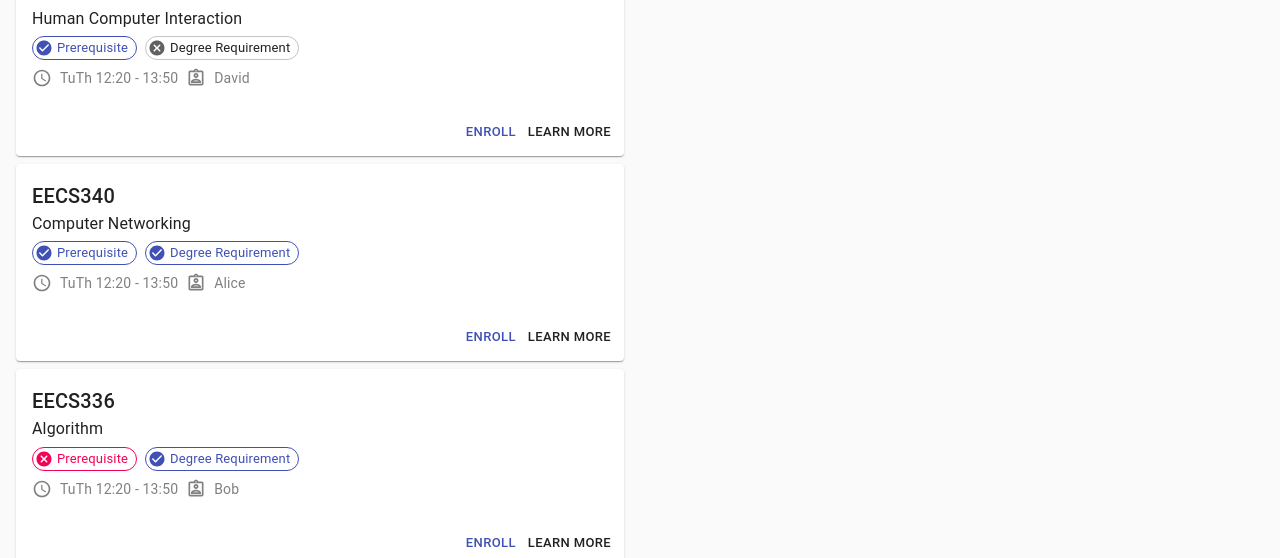
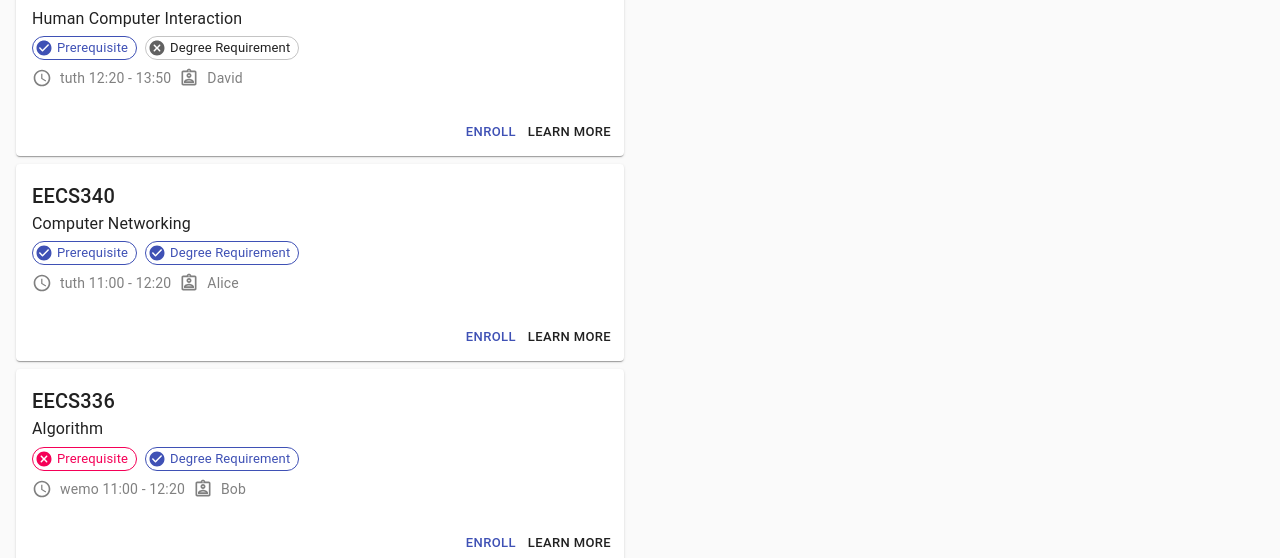
Before and after one commit to EECS-330-Schedule/Better-Than-Caesar, a React (Create React App) app: page / in a window 1280 px wide. Shown: the part 214-772 px from the top of the page. Built offline with nearby package versions, Linux system fonts and the light colour scheme.

Commit message:
minor fix

```diff
--- a/src/components/CourseCard.js
+++ b/src/components/CourseCard.js
@@ -23,6 +23,12 @@ const useStyles = makeStyles({
 	},
 });
 
+const weekDay = course =>{
+	let res = ""
+	course.weekday.map(weekDay => {res+=weekDay})
+	return res
+}
+
 const CourseCard = props => {
 	const classes = useStyles();
 
@@ -31,22 +37,22 @@ const CourseCard = props => {
 			<CardContent>
 				<Typography variant="h6">
 					{props.course.courseNumber}
-        </Typography>
+				</Typography>
 				<Typography variant="body1" component="h2" gutterBottom>
 					{props.course.title}
-        </Typography>
-				<Grid container alignItems="center" spacing={1} style={{color:"grey"}}>
+				</Typography>
+				<Grid container alignItems="center" spacing={1} style={{ color: "grey" }}>
 					<Grid item container spacing={1}>
 						<Grid item>
 							{
 								props.course.prerequisite ? <Chip variant="outlined" label="Prerequisite" color="primary" size="small" icon={<CheckCircleRoundedIcon />} />
-								: <Chip variant="outlined" label="Prerequisite" color="secondary" size="small" icon={<CancelRoundedIcon />} />
+									: <Chip variant="outlined" label="Prerequisite" color="secondary" size="small" icon={<CancelRoundedIcon />} />
 							}
 						</Grid>
 						<Grid item>
 							{
 								props.course.inDegree ? <Chip variant="outlined" label="Degree Requirement" color="primary" size="small" icon={<CheckCircleRoundedIcon />} />
-								: <Chip variant="outlined" label="Degree Requirement" size="small" icon={<CancelRoundedIcon />} />
+									: <Chip variant="outlined" label="Degree Requirement" size="small" icon={<CancelRoundedIcon />} />
 							}
 						</Grid>
 					</Grid>
@@ -55,7 +61,7 @@ const CourseCard = props => {
 							<AccessTimeIcon fontSize="small" />
 						</Grid>
 						<Grid item>
-							TuTh 12:20 - 13:50
+							{weekDay(props.course)} {props.course.startTime} - {props.course.endTime}
 						</Grid>
 						<Grid item>
 							<AssignmentIndOutlinedIcon fontSize="small" />
@@ -67,8 +73,8 @@ const CourseCard = props => {
 				</Grid>
 			</CardContent>
 			<CardActions>
-				<Grid container justify="flex-end" style={{width:"100%"}}>
-					<Grid item style={{width:'auto'}}>
+				<Grid container justify="flex-end" style={{ width: "100%" }}>
+					<Grid item style={{ width: 'auto' }}>
 						<Button size="small" color='primary'>Enroll</Button>
 						<Button size="small">Learn More</Button>
 					</Grid>
--- a/src/components/FilterMenu.js
+++ b/src/components/FilterMenu.js
@@ -46,7 +46,7 @@ const FilterMenu = props => {
 			{
 				props.prerequisite ? <Chip
 					label="Prerequisite fulfilled"
-					onDelete={() => { props.setPrerequisite(!props.inDegree) }}
+					onDelete={() => { props.setPrerequisite(!props.setPrerequisite) }}
 					color="primary"
 					variant="outlined"
 				/> : null
```
